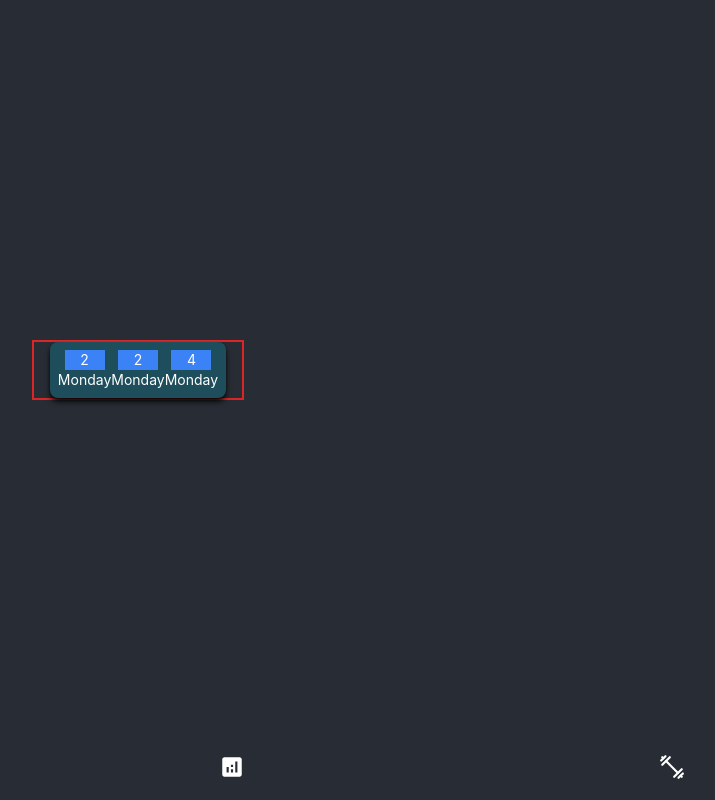
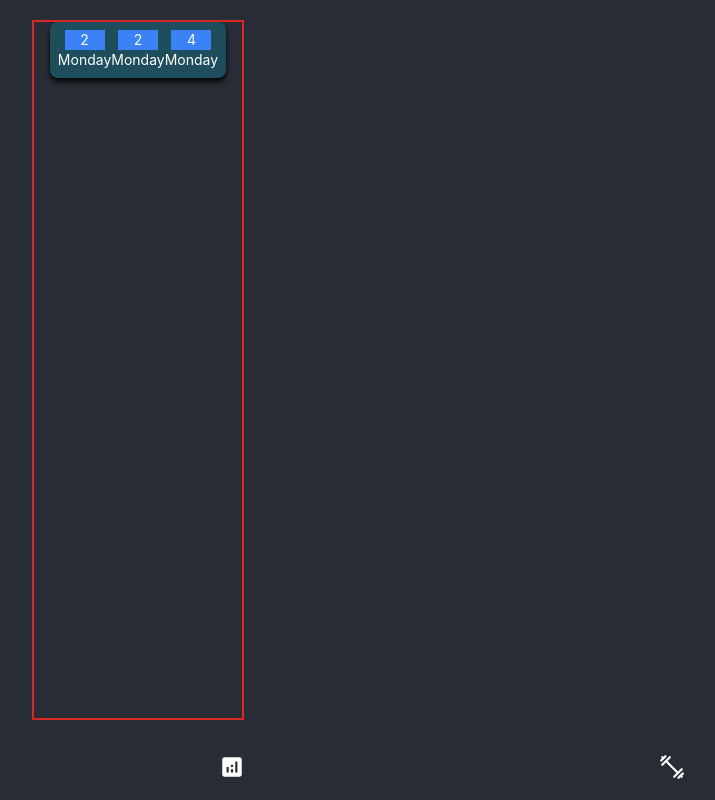
Before and after one commit to madsab/WorkoutOverview, a React (Create React App) app: page / in a window 1280 px wide. Shown: the whole page, without its empty margins (502-1217 px from the left). Built offline with nearby package versions, Linux system fonts and the light colour scheme.

Commit message:
changed imports, new path names

```diff
--- a/src/App.tsx
+++ b/src/App.tsx
@@ -2,16 +2,16 @@ import React from "react";
 import { Route, Routes } from "react-router-dom";
 import Navbar from "./components/Navbar";
 import HomePage from "./pages/HomePage";
-import Statistics from "./pages/Statstics";
+import Options from "./pages/Options";
 
 function App() {
   return (
-    <div>
-      <Navbar />
+    <div className="flex flex-col h-screen">
       <Routes>
         <Route path="/" element={<HomePage />} />
-        <Route path="/statistics" element={<Statistics />} />
+        <Route path="/statistics" element={<Options />} />
       </Routes>
+      <Navbar />
     </div>
   );
 }
```
